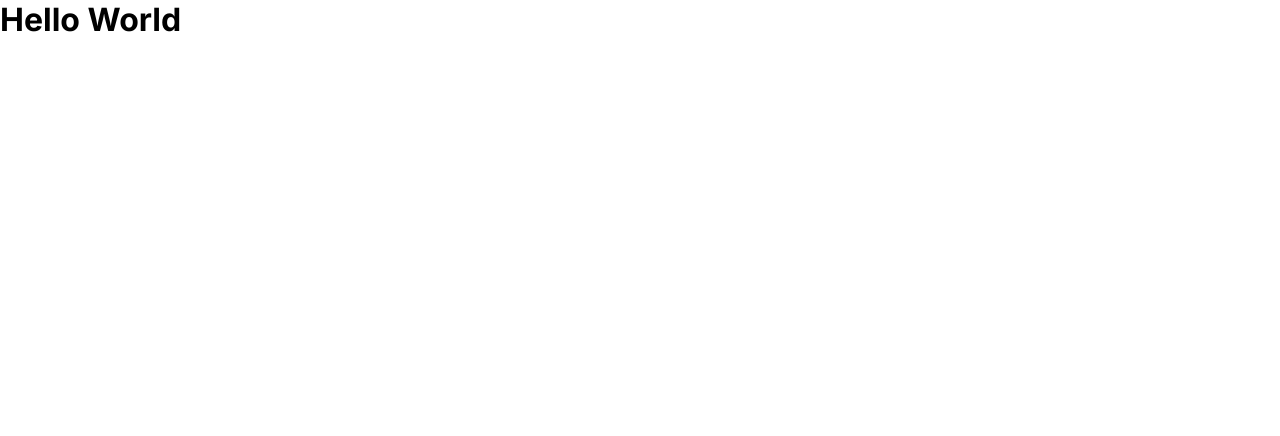
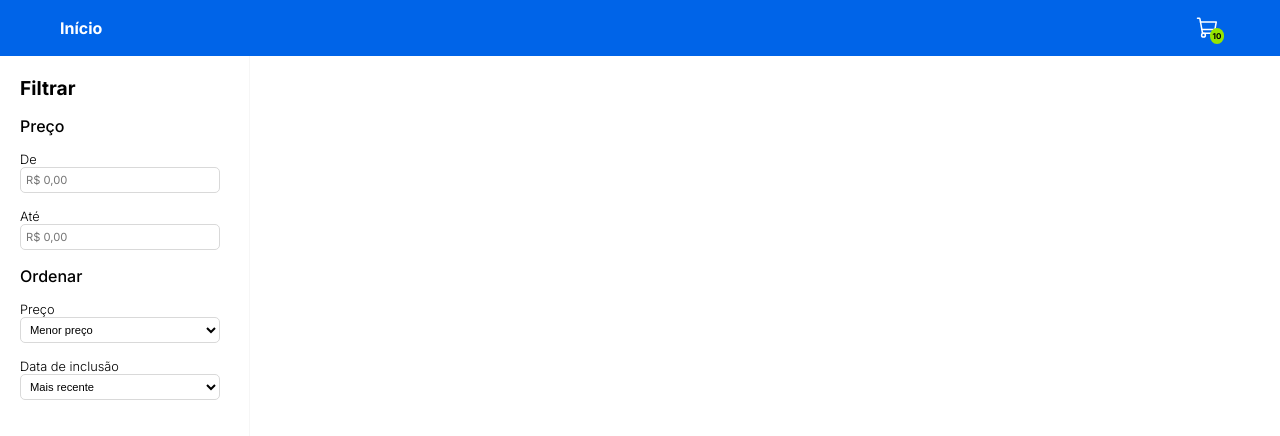
Before and after one commit to GabhPadilha02/desafio-movisis, a React (Vite) app: page / in a window 1280 px wide. Shown: the top 436 px of the page. Built offline with nearby package versions, Linux system fonts and the light colour scheme.

Commit message:
Adding css in Header and Sidebar

```diff
--- a/package.json
+++ b/package.json
@@ -9,6 +9,7 @@
     "preview": "vite preview"
   },
   "dependencies": {
+    "phosphor-react": "^1.4.1",
     "react": "^18.2.0",
     "react-dom": "^18.2.0",
     "sass": "^1.54.3"
--- a/src/App.tsx
+++ b/src/App.tsx
@@ -1,6 +1,15 @@
+import { Header } from "./components/Header/Index";
+import { SidebarFilters } from "./components/SidebarFilters/Index";
+
 export function App() {
 
   return (
-    <h1>Hello World</h1>
+    <>
+      <Header />
+      <div>
+        <SidebarFilters/>
+      </div>
+    </>
+
   )
 }
--- /dev/null
+++ b/src/components/Header/Index.tsx
@@ -0,0 +1,14 @@
+import { ShoppingCart } from "phosphor-react";
+import styles from './styles.module.scss'
+
+export function Header() {
+  return (
+    <header className={styles.container}>
+      <a href="#">Início</a>
+      <a href="#" className={styles.cart}>
+        <ShoppingCart size={24}/>
+        <span>10</span>
+      </a>
+    </header>
+  )
+}
--- /dev/null
+++ b/src/components/Header/styles.module.scss
@@ -0,0 +1,31 @@
+.container{
+  background-color: var(--blue-500);
+  width: 100vw;
+  height: 7vh;
+  display: flex;
+  align-items: center;
+  justify-content: space-between;
+  padding: 0 60px 0 60px;
+  a{
+    color: var(--white);
+    transition: all 0.2s;
+    font-weight: bold;
+  }
+  a:hover{
+    opacity: 0.6;
+  }
+  .cart{
+    display: flex;
+    align-items: center;
+    span{
+      background-color: var(--green-500);
+      font-size: 0.5rem;
+      color: #000000;
+      border-radius: 50%;
+      padding: 3px;
+      position: absolute;
+      left: 94.5vw;
+      bottom: 94.5vh;
+    }
+  }
+}
--- /dev/null
+++ b/src/components/SidebarFilters/Index.tsx
@@ -0,0 +1,34 @@
+import styles from './styles.module.scss'
+
+export function SidebarFilters() {
+  return (
+    <aside className={styles.sidebarContainer}>
+      <h1>Filtrar</h1>
+      <h2>Preço</h2>
+      <form action="" className={styles.priceFilterContainer}>
+        <label htmlFor="">De
+          <input type="number" placeholder='R$ 0,00' name="" id="" />
+        </label>
+        <label htmlFor="">Até
+          <input type="number" placeholder='R$ 0,00' name="" id="" />
+        </label>
+      </form>
+      <h2>Ordenar</h2>
+      <form action="" className={styles.orderFilterContainer}>
+        <label htmlFor="price"> Preço
+          <select name="price" id="price">
+            <option value="Menor preço">Menor preço</option>
+            <option value="Maior preço">Maior preço</option>
+          </select>
+        </label>
+        <label htmlFor="date">Data de inclusão
+          <select name="date" id="date">
+            <option value="Mais recente">Mais recente</option>
+            <option value="Menos recente">Menos recente</option>
+          </select>
+        </label>
+      </form>
+
+    </aside>
+  )
+}
--- /dev/null
+++ b/src/components/SidebarFilters/styles.module.scss
@@ -0,0 +1,58 @@
+.sidebarContainer {
+  width: 250px;
+  display: flex;
+  flex-direction: column;
+  gap: 1rem;
+  align-items: flex-start;
+  padding: 20px;
+  border-right: 1px solid #F6F6F6;
+  height: 100vh;
+  h1{
+    font-size: 1.2rem;
+    font-weight: 700;
+  }
+  h2{
+    font-size: 1rem;
+    font-weight: 500;
+  }
+  .priceFilterContainer{
+    display: flex;
+    flex-direction: column;
+    gap: 1rem;
+    max-width: 100%;
+    label{
+      font-size: 0.8rem;
+      font-weight: 300;
+      display: flex;
+      flex-direction: column;
+      input {
+        width: 200px;
+        border-radius: 5px;
+        border: 1px solid #D9D9D9;
+        padding: 5px;
+        font-size: 0.7rem;
+      }
+    }
+  }
+  .orderFilterContainer{
+    display: flex;
+    flex-direction: column;
+    width: 100%;
+    gap: 1rem;
+    label{
+      font-size: 0.8rem;
+      display: flex;
+      font-weight: 300;
+      flex-direction: column;
+      select{
+        width: 200px;
+        border-radius: 5px;
+        border: 1px solid #D9D9D9;
+        padding: 5px;
+        background-color: var(--white);
+        font-size: 0.7rem;
+        font-weight: 300;
+      }
+    }
+  }
+}
--- a/src/global.scss
+++ b/src/global.scss
@@ -14,8 +14,13 @@ body, input, textarea, button {
   font-family: 'Inter', sans-serif;
   font-weight: 400;
   font-size: 1rem;
+  -webkit-font-smoothing: antialiased;
 }
 
 button{
   cursor: pointer;
 }
+
+a{
+  text-decoration: none;
+}
```
Also changed, not shown: 1 other file (tests, documents, lock files or other folders).
